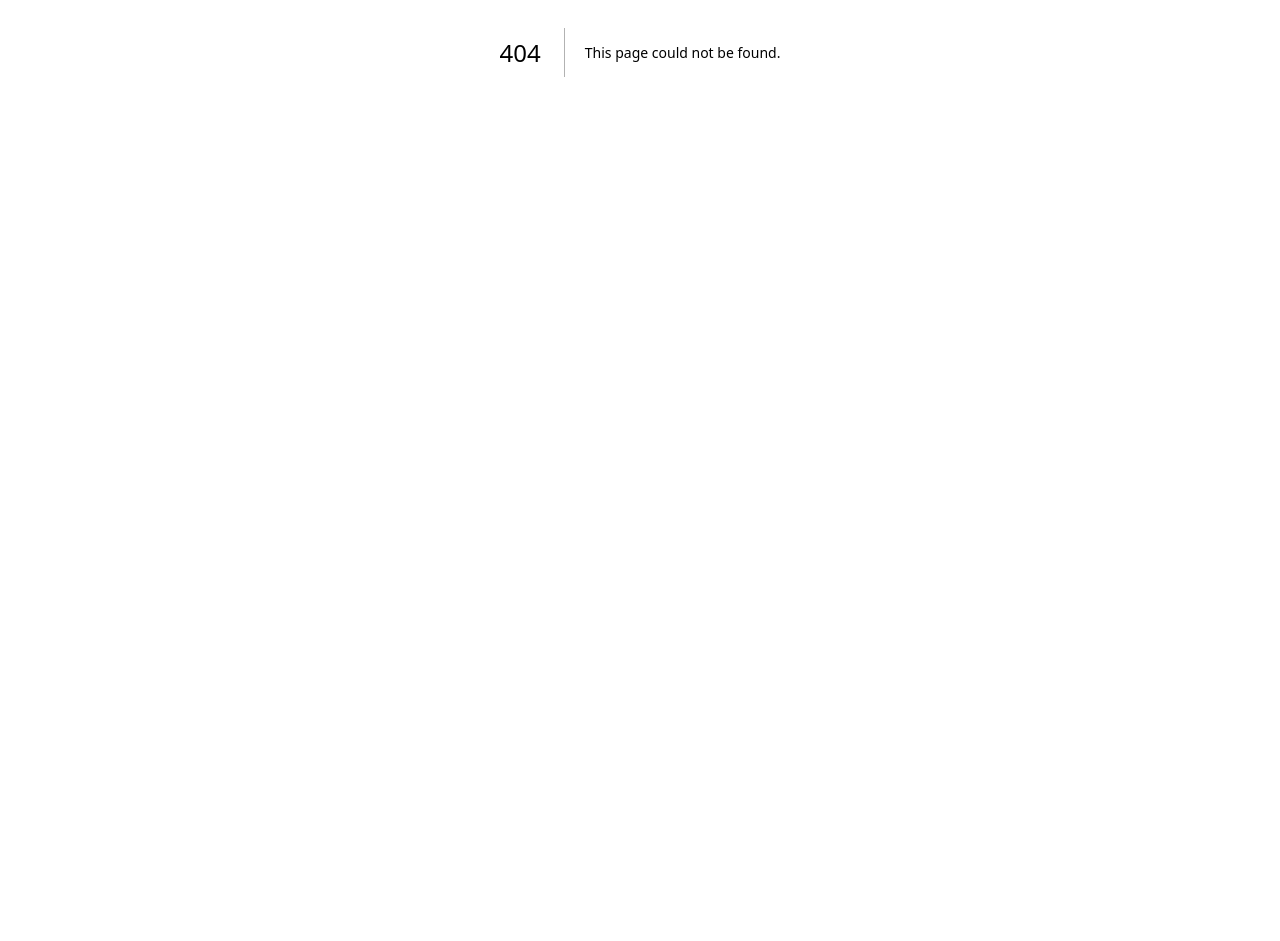
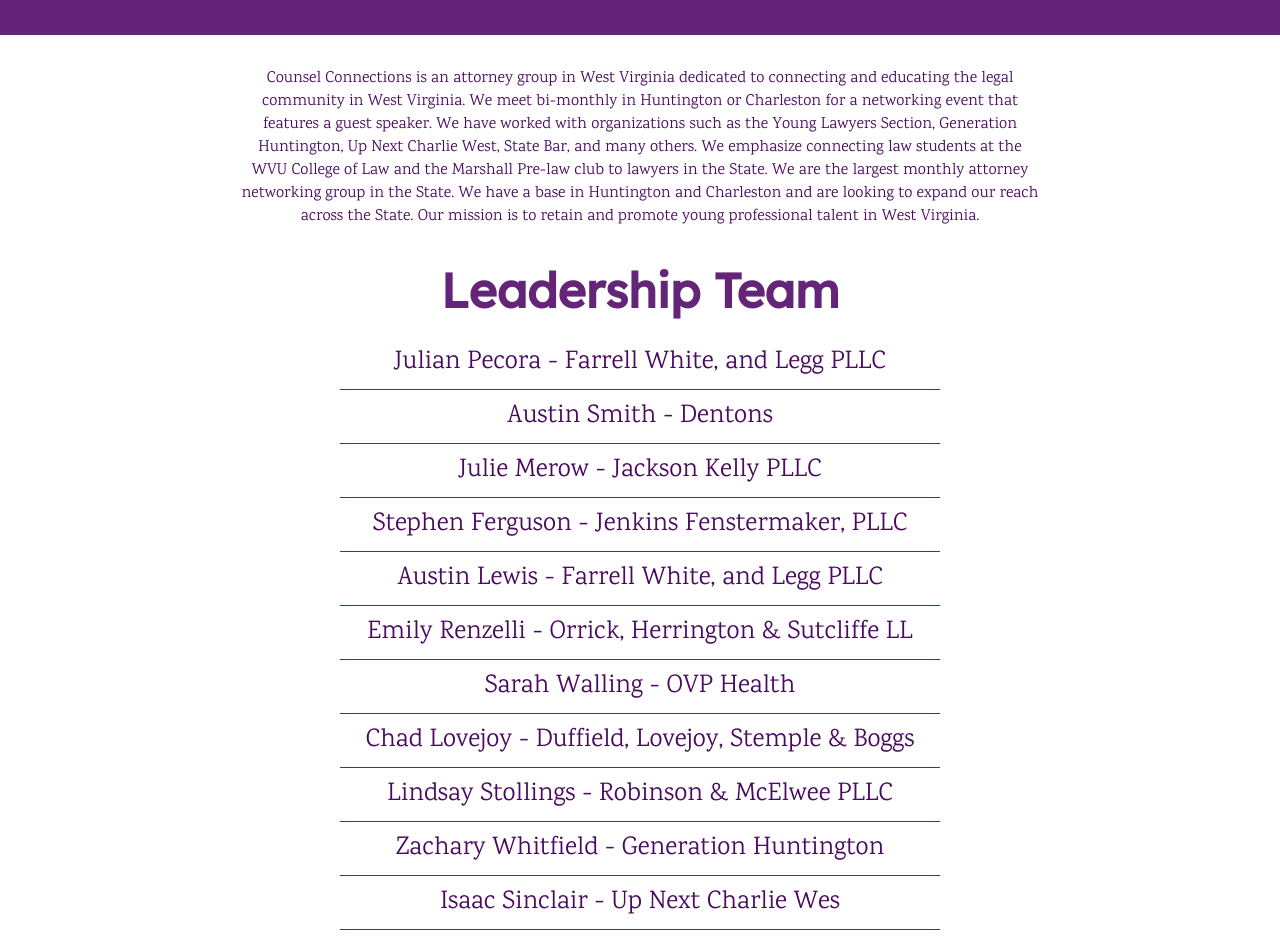
Before and after one commit to jacobtellep/counsel-connections, a Next.js app: page /who-we-are in a window 1280 px wide. Before the commit this address had no page. Shown: the part 348-1289 px from the top of the page. Before the commit the page ends 800 px from the top, so only its background shows below. Built offline with nearby package versions, Linux system fonts and the light colour scheme.

Commit message:
finish basic who we are page

```diff
--- a/src/components/ContentBlock/ContentBlock.js
+++ b/src/components/ContentBlock/ContentBlock.js
@@ -1,9 +1,9 @@
 import { Container, Content, Heading } from './ContentBlock.styled';
 
-const ContentBlock = ({ headingText, content }) => {
+const ContentBlock = ({ headingText, content, pageHeading }) => {
   return (
     <Container>
-      {headingText && <Heading>{headingText}</Heading>}
+      {headingText && <Heading pageHeading={pageHeading}>{headingText}</Heading>}
       {content && <Content>{content}</Content>}
     </Container>
   );
--- a/src/components/ContentBlock/ContentBlock.styled.js
+++ b/src/components/ContentBlock/ContentBlock.styled.js
@@ -31,7 +31,7 @@
   align-items: center;
   color: ${(props) => props.theme.colors.white};
   display: flex;
-  font-size: 2.2rem;
+  font-size: ${(props) => (props.pageHeading ? '3rem' : '2.2rem')};
   justify-content: center;
   text-align: center;
   width: 100%;
--- /dev/null
+++ b/src/pages/who-we-are/index.js
@@ -0,0 +1,13 @@
+import Layout from '@/layout';
+import WhoWeAre from '@/screens/whoWeAre';
+import fixtures from '@/screens/whoWeAre/fixtures';
+
+const WhoWeArePage = () => {
+  return (
+    <Layout {...fixtures}>
+      <WhoWeAre {...fixtures.whoWeAre} />
+    </Layout>
+  );
+};
+
+export default WhoWeArePage;
--- a/src/screens/Homepage/fixtures.js
+++ b/src/screens/Homepage/fixtures.js
@@ -1,6 +1,6 @@
 export default {
   pageTitle: 'Home',
-  pageDescription: 'Members of Counsel Connections',
+  pageDescription: 'What We Have Been Up To',
   ogImageUrl: '',
   homepage: {
     jumbotron: {
--- /dev/null
+++ b/src/screens/whoWeAre/fixtures.js
@@ -0,0 +1,67 @@
+export default {
+  pageTitle: 'Who We Are',
+  pageDescription: 'Members of Counsel Connections',
+  ogImageUrl: '',
+  whoWeAre: {
+    contentBlock: {
+      headingText: 'Who We Are',
+      pageHeading: true,
+    },
+    pageDescription:
+      'Counsel Connections is an attorney group in West Virginia dedicated to connecting and educating the legal community in West Virginia. We meet bi-monthly in Huntington or Charleston for a networking event that features a guest speaker. We have worked with organizations such as the Young Lawyers Section, Generation Huntington, Up Next Charlie West, State Bar, and many others.  We emphasize connecting law students at the WVU College of Law and the Marshall Pre-law club to lawyers in the State. We are the largest monthly attorney networking group in the State. We have a base in Huntington and Charleston and are looking to expand our reach across the State. Our mission is to retain and promote young professional talent in West Virginia.',
+    leadershipTeam: [
+      {
+        description: 'Julian Pecora - Farrell White, and Legg PLLC',
+      },
+      {
+        description: 'Austin Smith - Dentons',
+      },
+      {
+        description: 'Julie Merow - Jackson Kelly PLLC',
+      },
+      {
+        description: 'Stephen Ferguson - Jenkins Fenstermaker, PLLC',
+      },
+      {
+        description: 'Austin Lewis - Farrell White, and Legg PLLC',
+      },
+      {
+        description: 'Emily Renzelli - Orrick, Herrington & Sutcliffe LL',
+      },
+      {
+        description: 'Sarah Walling - OVP Health',
+      },
+      {
+        description: 'Chad Lovejoy - Duffield, Lovejoy, Stemple & Boggs',
+      },
+      {
+        description: 'Lindsay Stollings - Robinson & McElwee PLLC',
+      },
+      {
+        description: 'Zachary Whitfield - Generation Huntington',
+      },
+      {
+        description: 'Isaac Sinclair - Up Next Charlie Wes',
+      },
+      {
+        description: 'John Williams - West Virginia House of Delegates',
+      },
+      {
+        description:
+          'Carrington Riggs - West Virginia Supreme Court of Appeals',
+      },
+      {
+        description: 'Katie Hensley - West Virginia State Bar',
+      },
+      {
+        description: 'Joshua Higginbotham - Marketing Consultant',
+      },
+      {
+        description: 'Kevin Stryker - Jenkins Fenstermaker, PLLC',
+      },
+      {
+        description: 'Christian Huffman - Salango Law, PLLC',
+      },
+    ],
+  },
+};
--- a/src/screens/whoWeAre/index.js
+++ b/src/screens/whoWeAre/index.js
@@ -0,0 +1,3 @@
+import WhoWeAre from "./whoWeAre";
+
+export default WhoWeAre;
--- a/src/screens/whoWeAre/whoWeAre.js
+++ b/src/screens/whoWeAre/whoWeAre.js
@@ -0,0 +1,33 @@
+import {
+  Container,
+  Description,
+  Heading,
+  LeadershipContainer,
+  Member,
+} from './whoWeAre.styled';
+import ContentBlock from '@/components/ContentBlock';
+import HorizontalLine from '@/components/HorizontalLine';
+
+const WhoWeAre = (props) => {
+  return (
+    <Container>
+      <ContentBlock {...props.contentBlock} />
+      <Description>{props.pageDescription}</Description>
+      <Heading>Leadership Team</Heading>
+      <LeadershipContainer>
+        {props.leadershipTeam.map((member, index) => {
+          return (
+            <>
+              <Member key={index}>{member.description}</Member>
+              {index !== props.leadershipTeam.length - 1 && (
+                <HorizontalLine height='1px' />
+              )}
+            </>
+          );
+        })}
+      </LeadershipContainer>
+    </Container>
+  );
+};
+
+export default WhoWeAre;
--- a/src/screens/whoWeAre/whoWeAre.styled.js
+++ b/src/screens/whoWeAre/whoWeAre.styled.js
@@ -0,0 +1,42 @@
+import styled from 'styled-components';
+
+const Container = styled.div`
+  align-items: center;
+  box-sizing: border-box;
+  display: flex;
+  flex-direction: column;
+  justify-content: center;
+  row-gap: 16px;
+  width: 100%;
+`;
+
+const Description = styled.p`
+  color: ${(props) => props.theme.colors.primary};
+  font-family: ${(props) => props.theme.fontFamilies.secondary};
+  max-width: 800px;
+  text-align: center;
+`;
+
+const Heading = styled.h2`
+  color: ${(props) => props.theme.colors.primaryLight};
+  font-size: 3rem;
+`;
+
+const LeadershipContainer = styled.div`
+  align-items: center;
+  display: flex;
+  flex-direction: column;
+  max-width: 600px;
+  width: 100%;
+`;
+
+const Member = styled.p`
+  color: ${(props) => props.theme.colors.primary};
+  font-family: ${(props) => props.theme.fontFamilies.secondary};
+  font-size: 1.6rem;
+  margin: 0.5rem;
+  max-width: 800px;
+  text-align: center;
+`;
+
+export { Container, Description, Heading, LeadershipContainer, Member };
```
